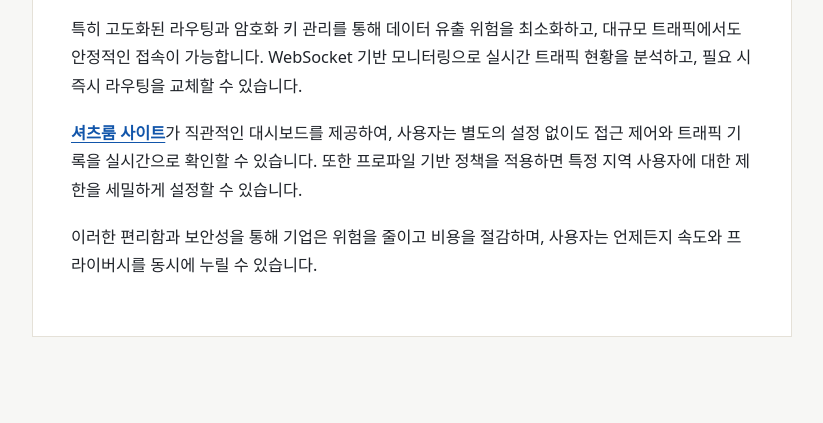
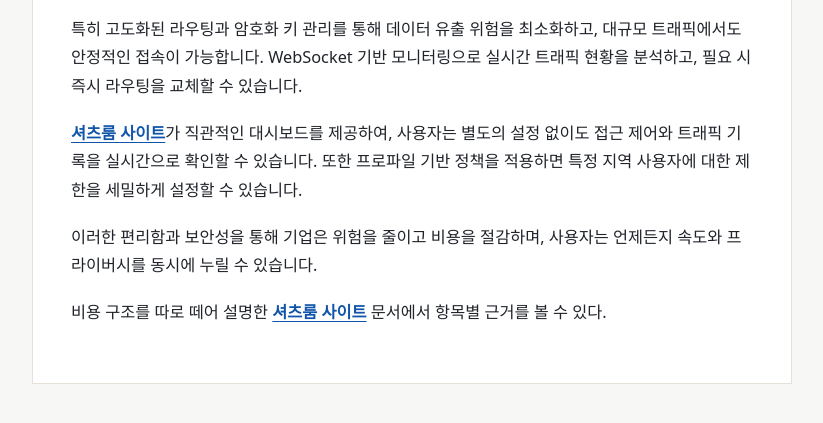
Before and after one commit to tidalhss-star/bp-sf-t3-1779642675702-364, a plain HTML site: page posts/gemini-coverage-20260706-0402.html in a window 1280 px wide. Shown: the part 203-626 px from the top of the page, without its empty margins (228-1051 px from the left). Drawn offline with Linux system fonts and the light colour scheme.

```diff
--- a/posts/gemini-coverage-20260706-0402.html
+++ b/posts/gemini-coverage-20260706-0402.html
@@ -17,6 +17,8 @@
     <p>특히 고도화된 라우팅과 암호화 키 관리를 통해 데이터 유출 위험을 최소화하고, 대규모 트래픽에서도 안정적인 접속이 가능합니다. WebSocket 기반 모니터링으로 실시간 트래픽 현황을 분석하고, 필요 시 즉시 라우팅을 교체할 수 있습니다.</p>
     <p><a class="anchor-link" href="https://dydrkrtks7-cmd.github.io/bp-t1-shirtsroom-site/" data-bpaas-link-target="t1-shirtsroom-site">셔츠룸 사이트</a>가 직관적인 대시보드를 제공하여, 사용자는 별도의 설정 없이도 접근 제어와 트래픽 기록을 실시간으로 확인할 수 있습니다. 또한 프로파일 기반 정책을 적용하면 특정 지역 사용자에 대한 제한을 세밀하게 설정할 수 있습니다.</p>
     <p>이러한 편리함과 보안성을 통해 기업은 위험을 줄이고 비용을 절감하며, 사용자는 언제든지 속도와 프라이버시를 동시에 누릴 수 있습니다.</p>
-  </article>
+
+      <p>비용 구조를 따로 떼어 설명한 <a class="anchor-link" href="https://maphoshirts.space/" data-bpaas-link-target="t1-shirtsroom-site">셔츠룸 사이트</a> 문서에서 항목별 근거를 볼 수 있다.</p>
+    </article>
 </body>
 </html>
```
